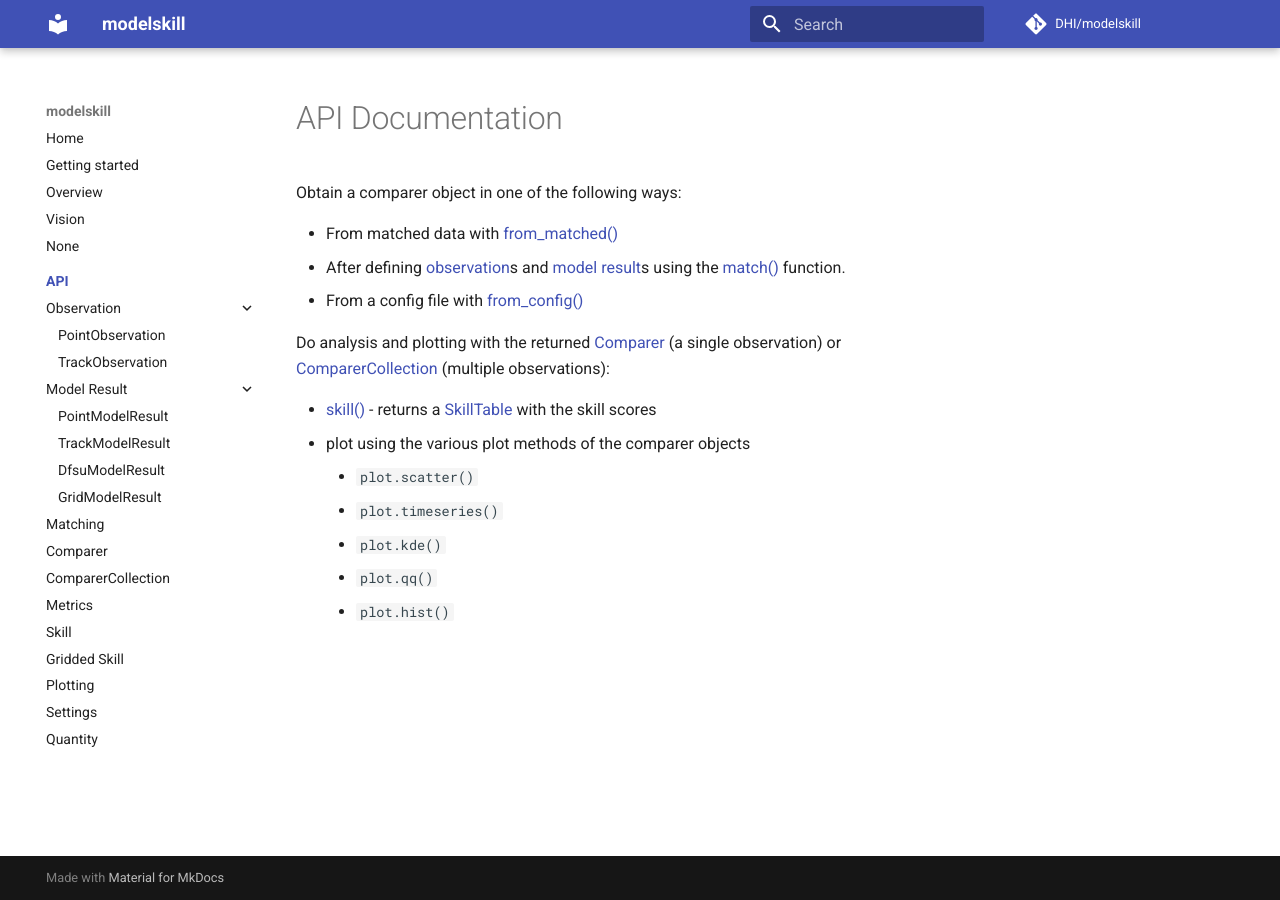
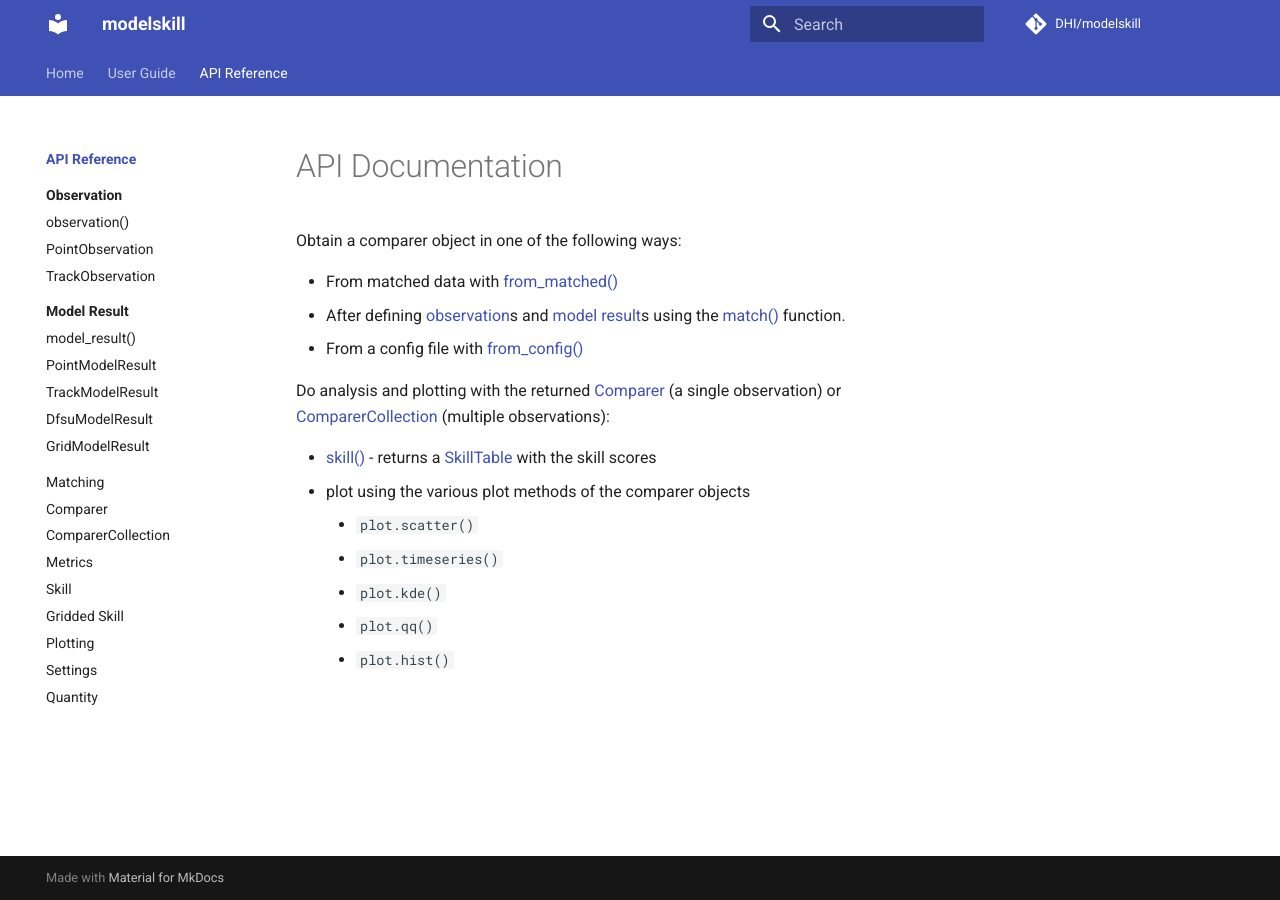
Before and after one commit to DHI/modelskill, an MkDocs documentation site: the page built from docs/api/index.md, in a window 1280 px wide. Built offline with MkDocs 1.6.1 and Material for MkDocs 9.7.7, drawn with Linux system fonts in a browser that asks for light colours; comment, search, counter and statistics services are not loaded.

Commit message:
tabs and new organization

```diff
--- a/mkdocs.yml
+++ b/mkdocs.yml
@@ -3,7 +3,7 @@ site_url: https://dhi.github.io/modelskill/
 theme:
   name: material
   features:
-    # - navigation.tabs
+    - navigation.tabs
     # - navigation.instant
     - navigation.expand
     - navigation.sections
@@ -12,18 +12,21 @@ theme:
 
 nav:
   - 'index.md'
-  - 'getting-started.md'
-  - 'overview.md'
-  - 'vision.md'
-  - 'terminology.md'
-  - API:
+  - User Guide:
+    - 'user-guide/index.md'
+    - 'getting-started.md'
+    - 'overview.md'
+    - 'user-guide/terminology.md'
+  - API Reference:
     - 'api/index.md'
     - Observation:
       - 'api/observation/index.md'
+      - observation(): 'api/observation/observation.md'
       - PointObservation: 'api/observation/point.md'
       - TrackObservation: 'api/observation/track.md'
     - Model Result:
       - 'api/model/index.md'
+      - model_result(): 'api/model/model_result.md'
       - PointModelResult: 'api/model/point.md'
       - TrackModelResult: 'api/model/track.md'
       - DfsuModelResult: 'api/model/dfsu.md'
```
